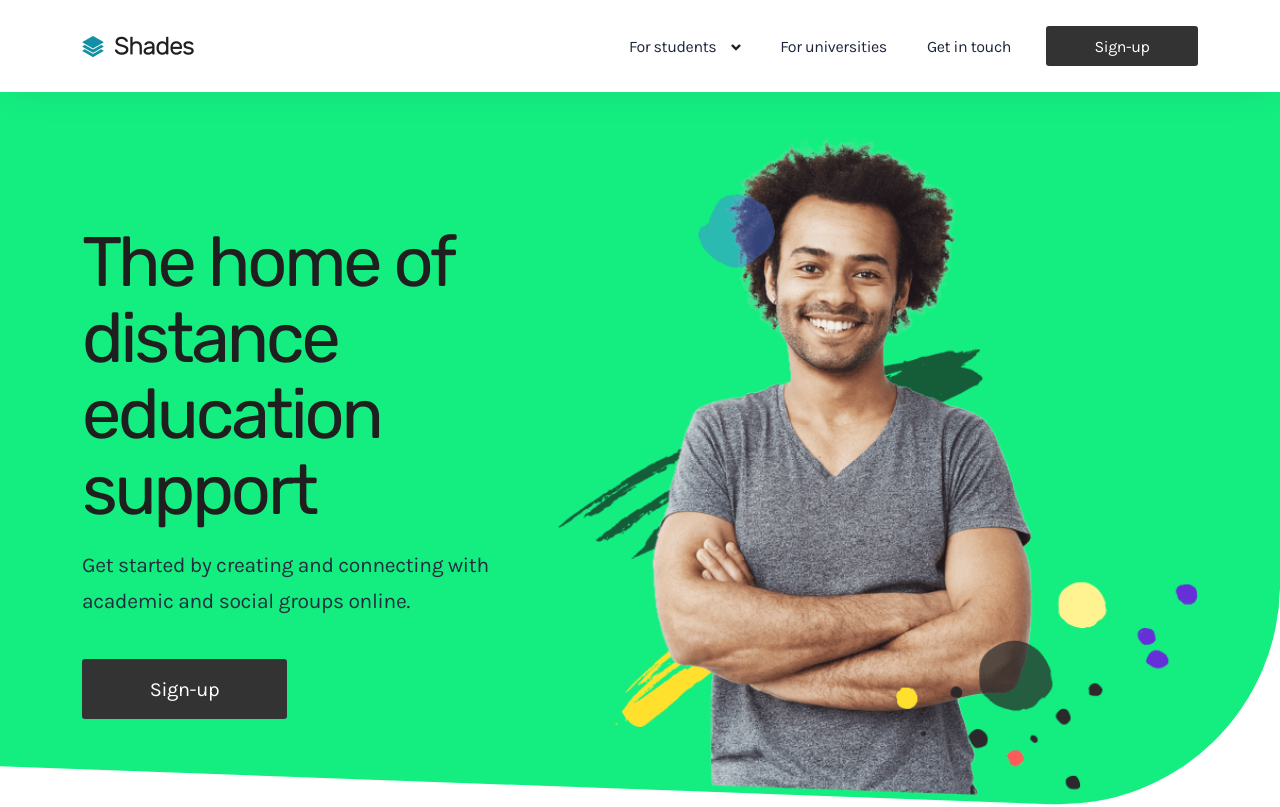
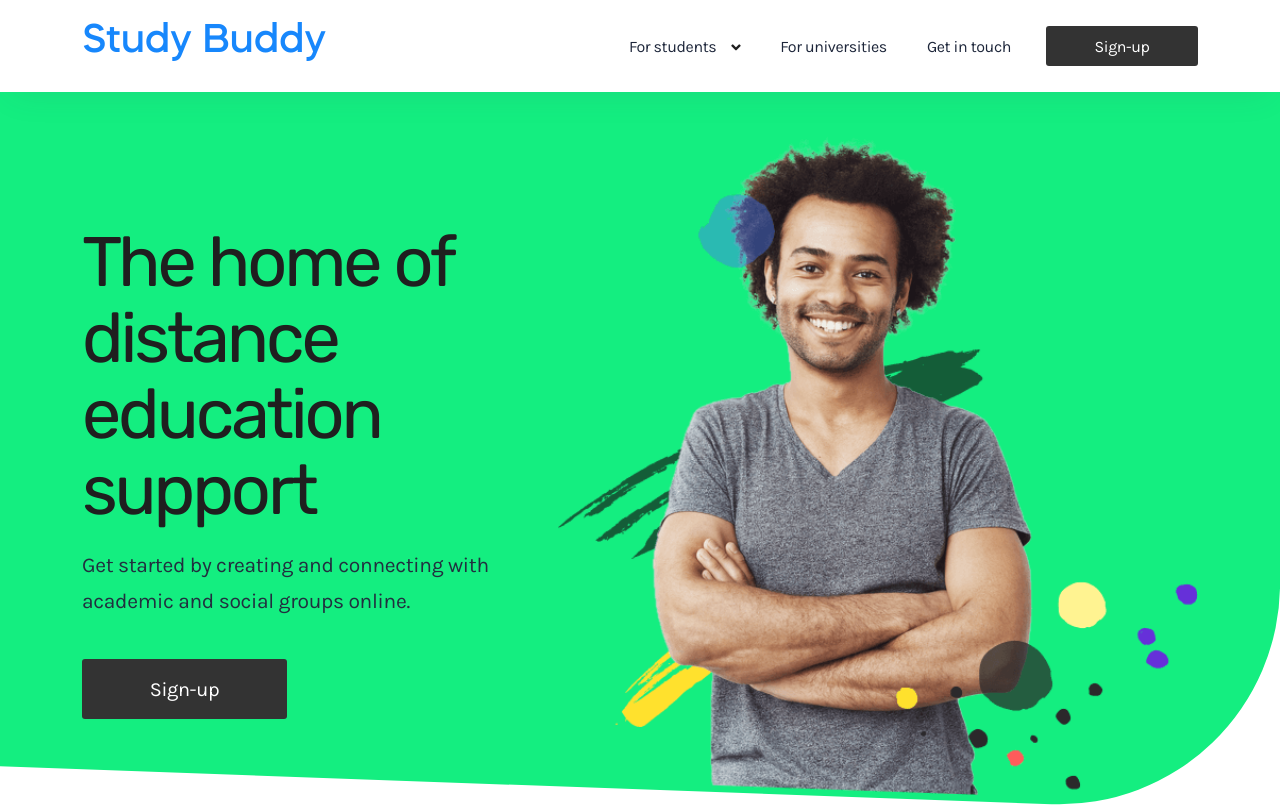
Before and after one commit to jordanlitsas/landing-page, a website: page public/index.html in a window 1280 px wide. Shown: the top 807 px of the page. Drawn offline with Linux system fonts and the light colour scheme; files whose address does not match are found by name.

Commit message:
fixed logo

```diff
--- a/public/index.html
+++ b/public/index.html
@@ -41,10 +41,7 @@
           <!-- Brand Logo-->
           <div class="brand-logo">
             <a href="#">
-              <!-- light version logo (logo must be black)-->
-              <img src="image/logo/logo-black.png" alt="" class="light-version-logo">
-              <!-- Dark version logo (logo must be White)-->
-              <img src="image/logo/logo-white.png" alt="" class="dark-version-logo">
+              <h1>Study Buddy</h1>
             </a>
           </div>
           <div class="menu-block-wrapper">
```
